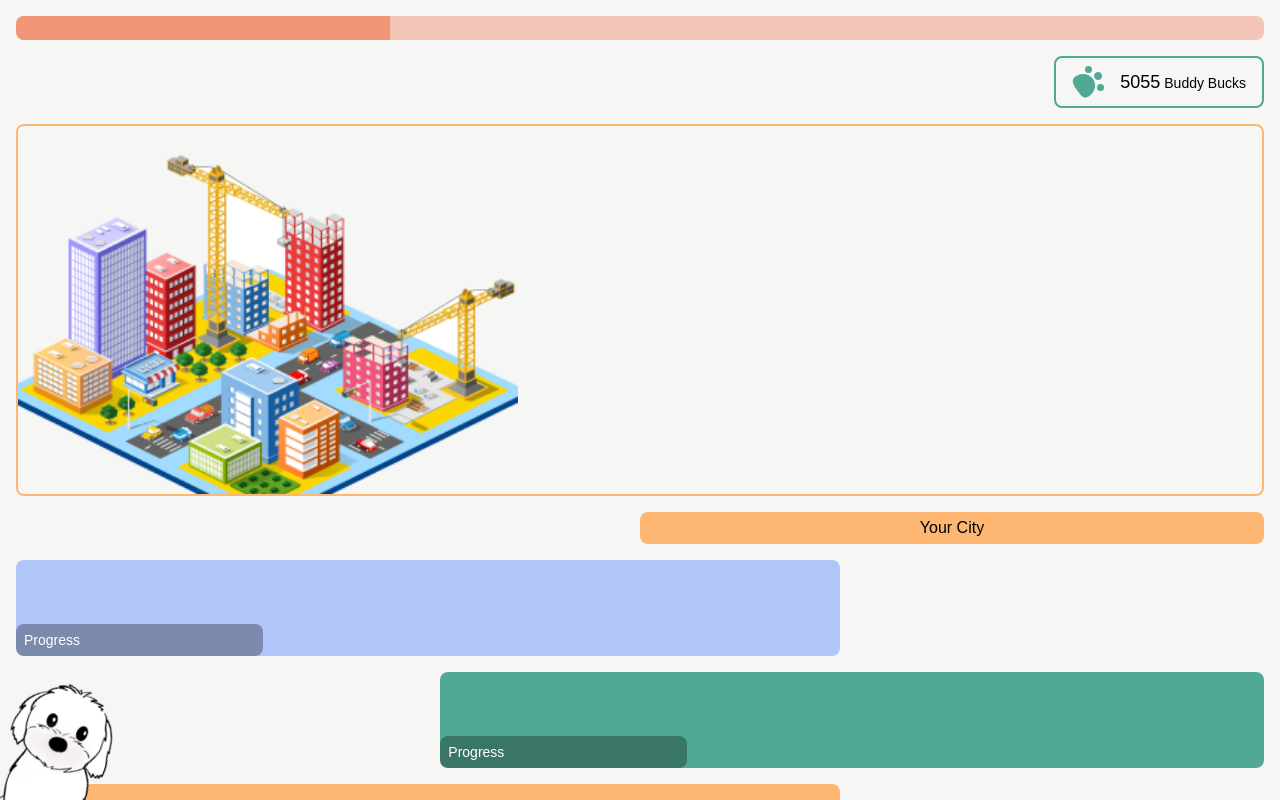
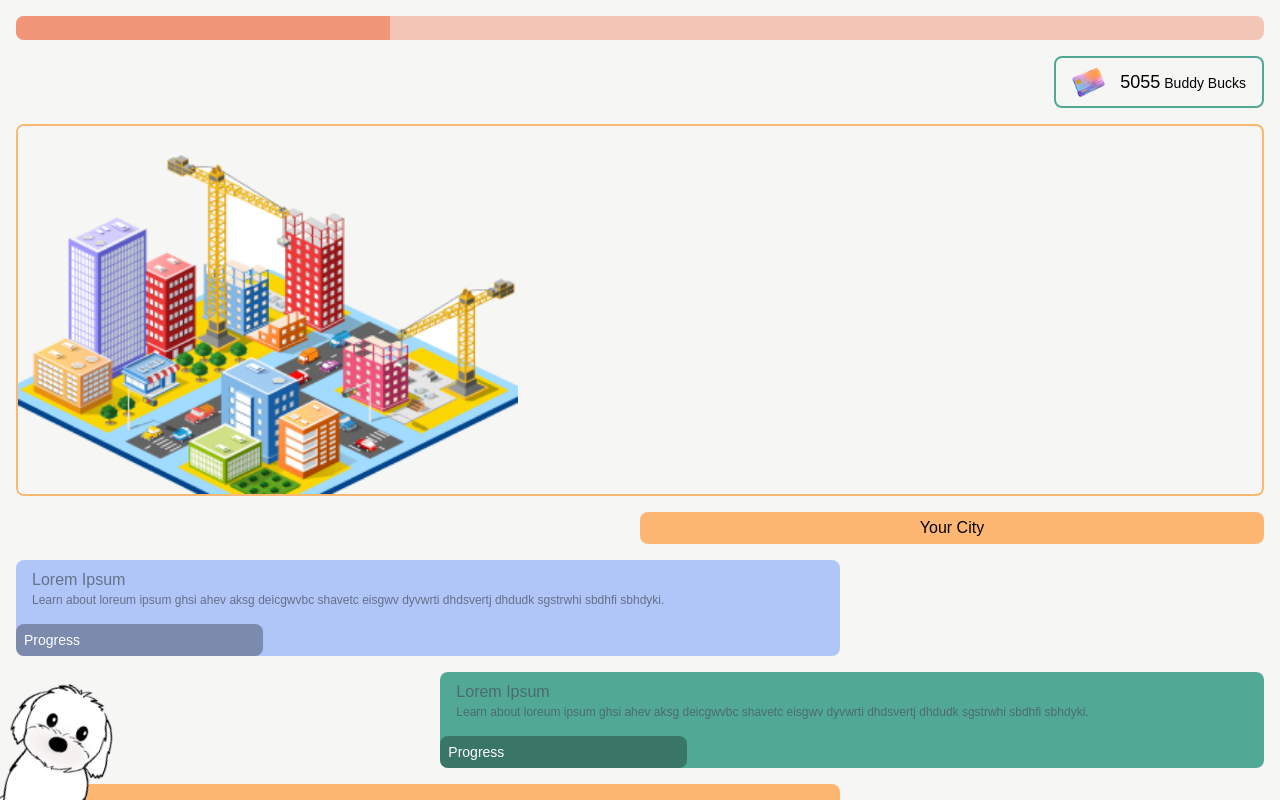
Before and after one commit to dj24/sync-the-city-2023-next, a Next.js app: page /home in a window 1280 px wide. Shown: the top 800 px of the page. Built offline with nearby package versions, Linux system fonts and the light colour scheme; a web font is replaced by a local one.

Commit message:
add onboarding steps

```diff
--- a/components/buddy-coin-icon.js
+++ b/components/buddy-coin-icon.js
@@ -1,22 +1,13 @@
+import Image from "next/image";
+
 export const BuddyCoinIcon = () => {
   return (
-    <svg
-      width="32"
-      height="32"
-      viewBox="0 0 32 32"
-      fill="none"
-      xmlns="http://www.w3.org/2000/svg"
-    >
-      <path
-        d="M20.8251 12.6916C24.7332 18.044 23.3815 25.6833 17.806 29.7542C12.2305 33.8252 9.57414 30.3507 5.666 24.9982C1.75786 19.6457 -1.92211 14.4422 3.65339 10.3712C9.2289 6.3002 16.9169 7.33907 20.8251 12.6916Z"
-        fill="#51A995"
-      />
-      <circle cx="16.5" cy="3.5" r="3.5" fill="#51A995" />
-      <path
-        d="M30 10C30 12.2091 28.5744 14 26.2353 14C23.8962 14 22 12.2091 22 10C22 7.79086 23.8962 6 26.2353 6C28.5744 6 30 7.79086 30 10Z"
-        fill="#51A995"
-      />
-      <circle cx="28.5" cy="21.5" r="3.5" fill="#51A995" />
-    </svg>
+    <Image
+      className="w-8 h-8 scale-[1.75]"
+      width={96}
+      height={96}
+      src={"/card-icon.png"}
+      alt="coin"
+    />
   );
 };
--- a/components/container.js
+++ b/components/container.js
@@ -1,13 +1,17 @@
 import { useEffect, useState } from "react";
+import clsx from "clsx";
 
-export const Container = ({ children }) => {
+export const Container = ({ children, className }) => {
   const [opacity, setOpacity] = useState(0);
   useEffect(() => {
     setOpacity(1);
   }, []);
   return (
     <div
-      className="p-4 flex flex-col gap-4 min-h-screen duration-800 transition-all"
+      className={clsx(
+        "p-4 flex flex-col gap-4 min-h-screen duration-800 transition-all",
+        className,
+      )}
       style={{ opacity }}
     >
       {children}
--- a/components/continue-and-back.js
+++ b/components/continue-and-back.js
@@ -3,10 +3,12 @@ import { BackIcon } from "./back-icon";
 export const ContinueAndBack = ({ onBack, onContinue }) => {
   return (
     <div className="flex gap-4">
-      <button onClick={onBack}>
-        <BackIcon />
-      </button>
-      <button onClick={onContinue} className="flex-1">
+      {onBack && (
+        <button onClick={onBack}>
+          <BackIcon />
+        </button>
+      )}
+      <button onClick={onContinue} className="flex-1 py-4">
         Continue
       </button>
     </div>
--- a/components/module-card.js
+++ b/components/module-card.js
@@ -4,12 +4,17 @@ export const ModuleCard = ({
   background,
   children,
   progress = 0,
+  title,
   href = "",
 }) => {
   return (
     <Link href={href}>
-      <div className="rounded-lg h-24 relative" style={{ background }}>
-        {children}
+      <div
+        className="rounded-lg h-24 relative px-4 py-2"
+        style={{ background }}
+      >
+        <h2 className="text-gray-600/75">{title}</h2>
+        <p className="text-xs text-gray-600/75">{children}</p>
         <div
           className="bg-black/30 left-0 bottom-0 h-8 absolute rounded-lg flex items-center p-2 text-white text-sm"
           style={{ width: `${progress}%` }}
--- a/pages/expertise.js
+++ b/pages/expertise.js
@@ -43,7 +43,10 @@ export default function Expertise({ level = 0, percentage = 55 }) {
           Only {100 - percentage}% more work until you reach Intermediate level!
         </p>
       </div>
-      <ContinueAndBack onContinue={() => router.push("/home")} />
+      <ContinueAndBack
+        onBack={() => router.push("/")}
+        onContinue={() => router.push("/home")}
+      />
     </Container>
   );
 }
--- a/pages/home.js
+++ b/pages/home.js
@@ -7,13 +7,43 @@ import { BuddyBucks } from "../components/buddy-bucks";
 import { YourCity } from "../components/your-city";
 import { BuddyIllustration } from "../components/buddy-illustration";
 
-const moduleColours = [
-  "#B0C5F8",
-  "#51A995",
-  "#FDB772",
-  "#B0C5F8",
-  "#51A995",
-  "#FDB772",
+const modules = [
+  {
+    colour: "#B0C5F8",
+    title: "Lorem Ipsum",
+    content:
+      "Learn about loreum ipsum ghsi ahev aksg deicgwvbc shavetc eisgwv dyvwrti dhdsvertj dhdudk sgstrwhi sbdhfi sbhdyki.",
+  },
+  {
+    colour: "#51A995",
+    title: "Lorem Ipsum",
+    content:
+      "Learn about loreum ipsum ghsi ahev aksg deicgwvbc shavetc eisgwv dyvwrti dhdsvertj dhdudk sgstrwhi sbdhfi sbhdyki.",
+  },
+  {
+    colour: "#FDB772",
+    title: "Lorem Ipsum",
+    content:
+      "Learn about loreum ipsum ghsi ahev aksg deicgwvbc shavetc eisgwv dyvwrti dhdsvertj dhdudk sgstrwhi sbdhfi sbhdyki.",
+  },
+  {
+    colour: "#B0C5F8",
+    title: "Lorem Ipsum",
+    content:
+      "Learn about loreum ipsum ghsi ahev aksg deicgwvbc shavetc eisgwv dyvwrti dhdsvertj dhdudk sgstrwhi sbdhfi sbhdyki.",
+  },
+  {
+    colour: "#51A995",
+    title: "Lorem Ipsum",
+    content:
+      "Learn about loreum ipsum ghsi ahev aksg deicgwvbc shavetc eisgwv dyvwrti dhdsvertj dhdudk sgstrwhi sbdhfi sbhdyki.",
+  },
+  {
+    colour: "#FDB772",
+    title: "Lorem Ipsum",
+    content:
+      "Learn about loreum ipsum ghsi ahev aksg deicgwvbc shavetc eisgwv dyvwrti dhdsvertj dhdudk sgstrwhi sbdhfi sbhdyki.",
+  },
 ];
 export default function Home() {
   return (
@@ -28,14 +58,17 @@ export default function Home() {
         <Image alt="city" src="/isometric_city.png" width="500" height="500" />
       </div>
       <YourCity />
-      {moduleColours.map((colour, i) => (
+      {modules.map((module, i) => (
         <div style={{ alignSelf: i % 2 === 0 ? "start" : "end", width: "66%" }}>
           <ModuleCard
+            title={module.title}
             href="/lesson"
             progress={30}
-            background={colour}
+            background={module.colour}
             key={i}
-          />
+          >
+            {module.content}
+          </ModuleCard>
         </div>
       ))}
       <BuddyIllustration />
--- a/pages/index.js
+++ b/pages/index.js
@@ -1,9 +1,27 @@
 import Link from "next/link";
+import Image from "next/image";
+import { useRouter } from "next/router";
+import { Container } from "../components/container";
+import { ContinueAndBack } from "../components/continue-and-back";
+import { Spacer } from "../components/spacer";
+import { BuddyIllustration } from "../components/buddy-illustration";
+import { useEffect } from "react";
 
-export default function Start() {
+export default function Test() {
+  const router = useRouter();
   return (
-    <Link href={"/expertise"}>
-      <button>Start</button>
-    </Link>
+    <Container className={"flex flex-col items-center justify-center"}>
+      <Image
+        width={400}
+        height={400}
+        src="/buddylogo.png"
+        alt={"buddy"}
+        className="-mb-16 mt-16"
+      />
+      <h1 className="text-4xl">Budget Buddy</h1>
+      <p className="text-lg">Because finances are ruff</p>
+      <Spacer />
+      <ContinueAndBack onContinue={() => router.push("/onboarding-1")} />
+    </Container>
   );
 }
--- a/pages/onboarding_home.js
+++ b/pages/onboarding-1.js
@@ -1,9 +1,16 @@
 import Link from "next/link";
 import Image from "next/image";
+import { useRouter } from "next/router";
+import { Container } from "../components/container";
+import { ContinueAndBack } from "../components/continue-and-back";
+import { Spacer } from "../components/spacer";
 
 export default function Test() {
+  const router = useRouter();
   return (
-    <main className="flex flex-col items-center justify-start h-screen bg-[#F1E5FF]">
+    <Container
+      className={"flex flex-col items-center justify-start bg-[#F1E5FF]"}
+    >
       <div className="flex flex-col items-center mt-8">
         <Image
           src="/IMG_6451 1.png"
@@ -14,17 +21,14 @@ export default function Test() {
 
         <div className={"flex flex-col items-center mt-20"}>
           <p className="mb-4 text-center">
-            Finances are difficult, <br /> <br /> <br />
+            Finances ARE ruff, <br /> <br /> <br />
             so it's a good thing that <br />
             you're not on your own
           </p>
-          <div>
-            <button className="text-black px-4 py-2 rounded-br">
-              Continue
-            </button>
-          </div>
         </div>
       </div>
-    </main>
+      <Spacer />
+      <ContinueAndBack onContinue={() => router.push("/onboarding_exam")} />
+    </Container>
   );
 }
--- /dev/null
+++ b/pages/onboarding-test/test1.js
@@ -0,0 +1,16 @@
+import { Steps } from "../../components/steps";
+import { Container } from "../../components/container";
+import { ContinueAndBack } from "../../components/continue-and-back";
+import { useRouter } from "next/router";
+
+export default function Test1() {
+  const router = useRouter();
+  return (
+    <Container>
+      <Steps currentStep={0} totalSteps={3} />
+      <ContinueAndBack
+        onContinue={() => router.push("/onboarding-test/test2")}
+      />
+    </Container>
+  );
+}
--- /dev/null
+++ b/pages/onboarding-test/test2.js
@@ -0,0 +1,17 @@
+import { Steps } from "../../components/steps";
+import { Container } from "../../components/container";
+import { ContinueAndBack } from "../../components/continue-and-back";
+import { useRouter } from "next/router";
+
+export default function Test2() {
+  const router = useRouter();
+  return (
+    <Container>
+      <Steps currentStep={1} totalSteps={3} />
+      <ContinueAndBack
+        onBack={() => router.push("/onboarding-test/test1")}
+        onContinue={() => router.push("/onboarding-test/test3")}
+      />
+    </Container>
+  );
+}
--- /dev/null
+++ b/pages/onboarding-test/test3.js
@@ -0,0 +1,17 @@
+import { Steps } from "../../components/steps";
+import { Container } from "../../components/container";
+import { ContinueAndBack } from "../../components/continue-and-back";
+import { useRouter } from "next/router";
+
+export default function Test3() {
+  const router = useRouter();
+  return (
+    <Container>
+      <Steps currentStep={2} totalSteps={3} />
+      <ContinueAndBack
+        onBack={() => router.push("/onboarding-test/test2")}
+        onContinue={() => router.push("/expertise")}
+      />
+    </Container>
+  );
+}
--- a/pages/onboarding_exam.js
+++ b/pages/onboarding_exam.js
@@ -1,9 +1,12 @@
-import Link from "next/link";
 import Image from "next/image";
+import { useRouter } from "next/router";
+import { Container } from "../components/container";
+import { ContinueAndBack } from "../components/continue-and-back";
 
 export default function Test() {
+  const router = useRouter();
   return (
-    <main className="flex flex-col items-center justify-center h-screen bg-[#FFF4E9]">
+    <Container className="bg-[#FFF4E9] items-center justify-center">
       <p className="mb-4 text-center">
         To decide which level you are at, <br />
         please take this quick test
@@ -17,10 +20,10 @@ export default function Test() {
             alt="Picture of the author"
           />
         </div>
-        <div>
-          <button className="text-black px-4 py-2 rounded-br">Continue</button>
-        </div>
+        <ContinueAndBack
+          onContinue={() => router.push("/onboarding-test/test1")}
+        />
       </div>
-    </main>
+    </Container>
   );
 }
```
Also changed, not shown: public/buddylogo.png (added), public/card-icon.png (added).
